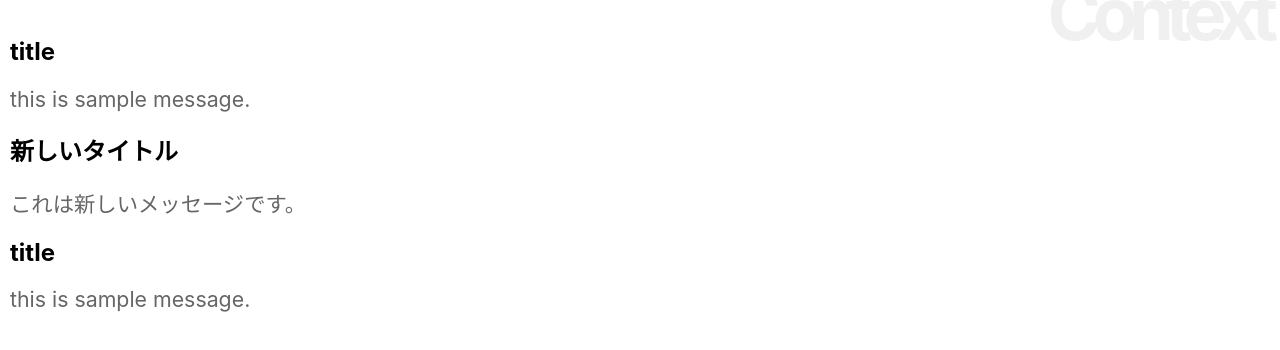
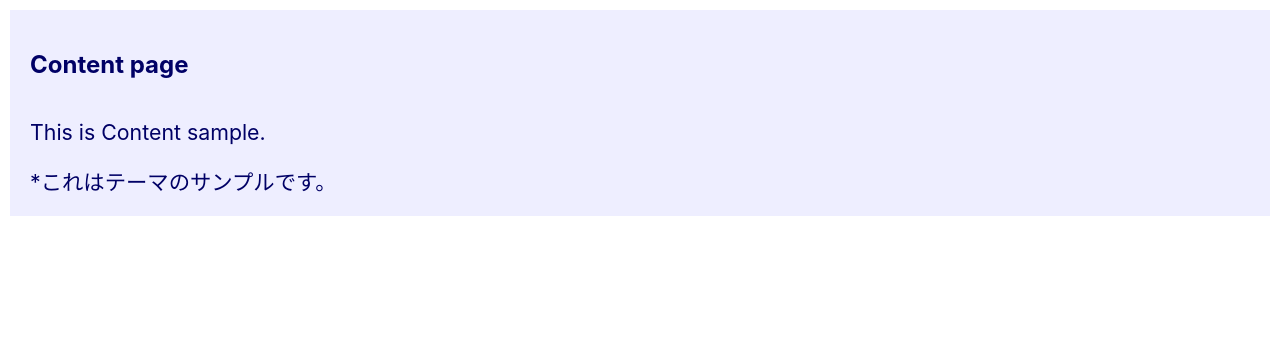
Before and after one commit to takalivian/react_app, a React (Create React App) app: page / in a window 1280 px wide. Shown: the top 350 px of the page. Built offline with nearby package versions, Linux system fonts and the light colour scheme.

Commit message:
コンテキストテーマ

```diff
--- a/src/App.js
+++ b/src/App.js
@@ -2,54 +2,52 @@
 import Rect from './Rect';
 import './App.css';
 
-let data = {title:"title",
-  message:"this is sample message."};
+let theme = {
+  light:{
+    backgroundColor:"#eef",
+    color:"#006",
+    padding:"10px"
+  },
+  dark: {
+    backgroundColor:"#006",
+    color:"#eef",
+    padding:"10px"
+  }
+};
 
-const SampleContext = React.createContext(data);
+const ThemeContext = React.createContext(theme.light);
 
 class App extends Component {
+  static contextType = ThemeContext;
 
-  newdata = {title:"新しいタイトル",
-             message:"これは新しいメッセージです。"};
-
-  render() {
+  render(){
     return (
-      <div>
-        <h1>Context</h1>
-        <Title />
-        <Message />
-        <SampleContext.Provider value={this.newdata}>
-          <Title />
-          <Message />
-        </SampleContext.Provider>
-        <Title />
-        <Message />
+      <div style={this.context}>
+        <Title value="Content page" />
+        <Message value="This is Content sample." />
+        <Message value="*これはテーマのサンプルです。" />
       </div>
     );
   }
 }
 
 class Title extends Component {
-  static contextType = SampleContext;
+  static contextType = ThemeContext;
 
   render(){
     return (
-      <div>
-        <h2>{this.context.title}</h2>
-      </div>
-    )
+    <h2 style={this.context}>{this.props.value}</h2>
+    );
   }
 }
 
 class Message extends Component {
-  static contextType = SampleContext;
+  static contextType = ThemeContext;
 
-  render(){
+  render() {
     return (
-      <div>
-        <p>{this.context.message}</p>
-      </div>
-    )
+    <p style={this.context}>{this.props.value}</p>
+    );
   }
 }
 
```
